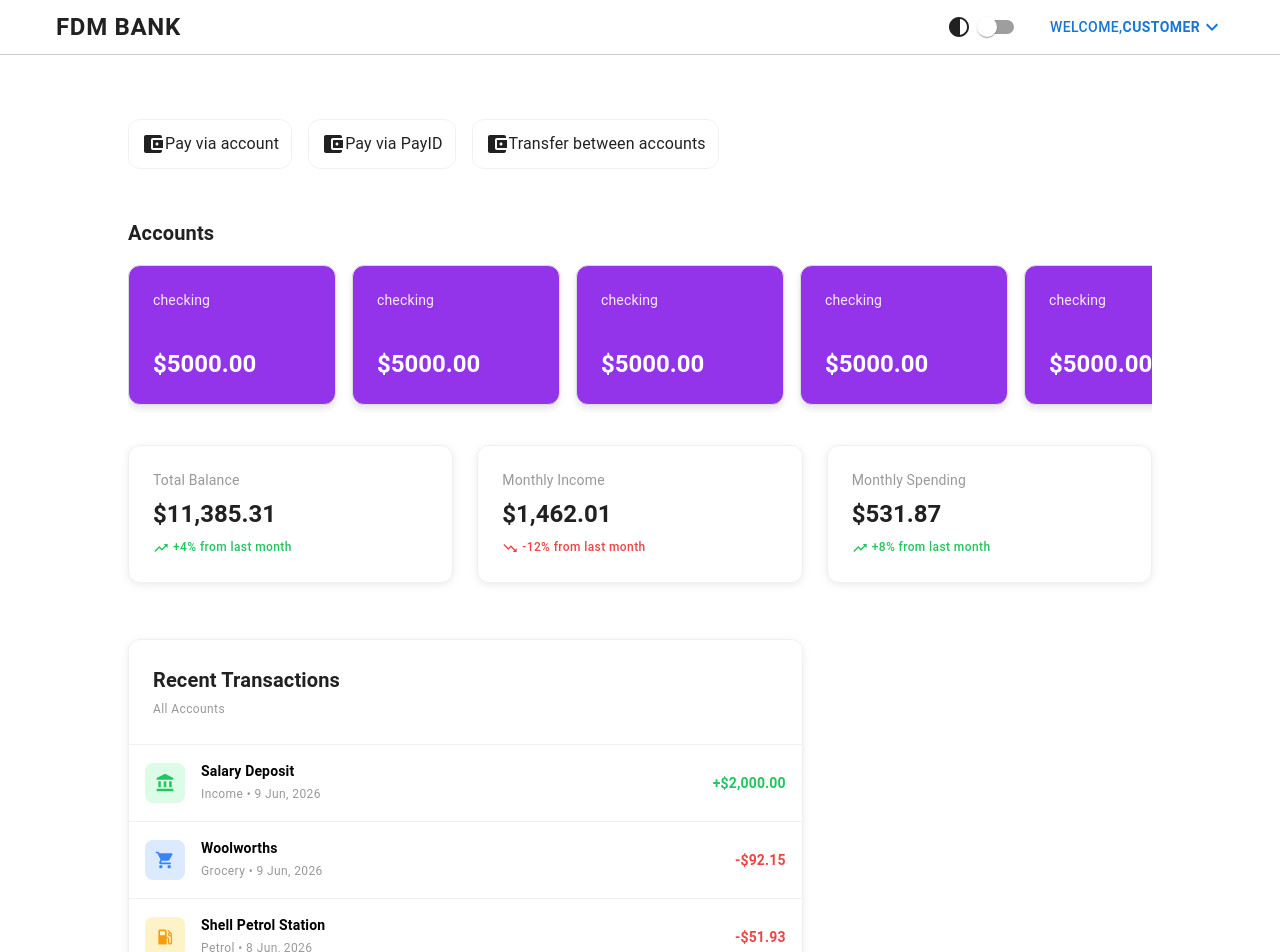
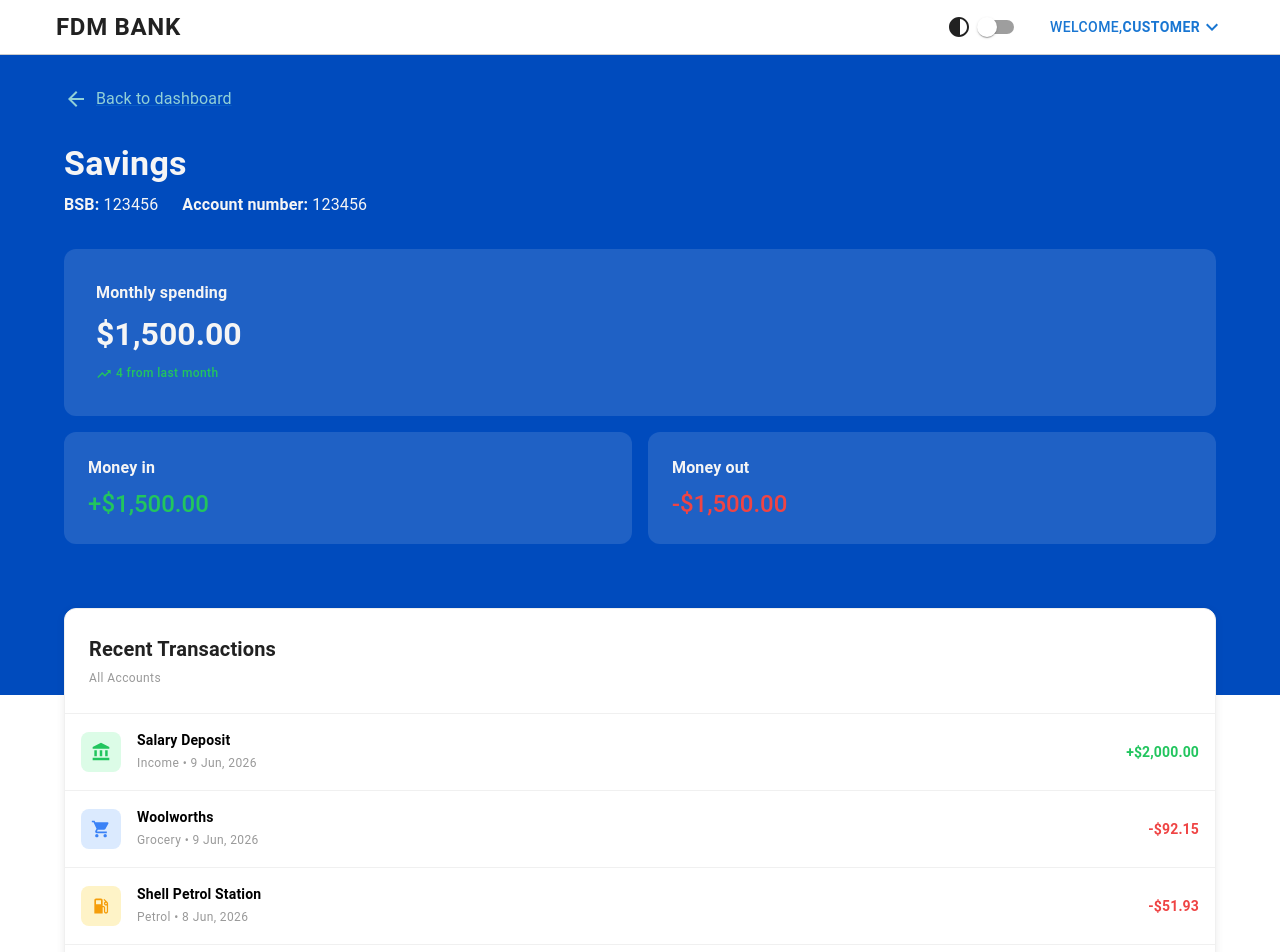
Before and after one commit to andyfdm/big_bank_theory, a React (Create React App) app in the folder frontend/: page / in a window 1280 px wide. Shown: the top 952 px of the page. Built offline with nearby package versions, Linux system fonts and the light colour scheme.

Commit message:
added account overview page

```diff
--- a/frontend/src/App.js
+++ b/frontend/src/App.js
@@ -9,6 +9,7 @@ import Login from './pages/Login';
 import Signup from './pages/Signup';
 import Dashboard from './pages/dashboard';
 import Profile from './pages/Profile';
+import Account from './pages/Account'
 
 // Components
 import HeaderBar from './components/headerBar';
@@ -104,7 +105,8 @@ function App() {
       <ThemeProvider theme={lightTheme}>
         <CssBaseline />
         <HeaderBar />
-        <Dashboard />
+        {/* <Dashboard /> */}
+        <Account/>
         {/* <Profile /> */}
         {/* <Login/> */}
       </ThemeProvider>
--- /dev/null
+++ b/frontend/src/pages/Account.js
@@ -0,0 +1,100 @@
+import { Container, Grid, Box, Typography, Button, Link } from '@mui/material';
+import PaymentHistory from '../components/paymentHistory';
+import TrendingUpIcon from '@mui/icons-material/TrendingUp';
+import TrendingDownIcon from '@mui/icons-material/TrendingDown'
+import ArrowBackIcon from '@mui/icons-material/ArrowBack';
+
+function Account(props) {
+    // mock data
+    const isPositive = true;
+    const change = 4;
+
+    const transactions = [
+        { name: 'Salary Deposit', type: 'salary', category: 'Income', date: '9 Jun, 2026', amount: '+$2,000.00' },
+        { name: 'Woolworths', type: 'shopping', category: 'Grocery', date: '9 Jun, 2026', amount: '-$92.15' },
+        { name: 'Shell Petrol Station', type: 'fuel', category: 'Petrol', date: '8 Jun, 2026', amount: '-$51.93' },
+        { name: 'Amazon', type: 'shopping', category: 'Shopping', date: '8 Jun, 2026', amount: '-$132.97' },
+        { name: 'Transfer Mia Lee food', type: 'transfer', category: 'Income', date: '8 Jun, 2026', amount: '+$50.00' }
+    ];
+
+    return (
+        <>
+            {/* background */}
+            <Box minWidth="100%" minHeight="80%" sx={{bgcolor: "#004BBD", position: "absolute",  zIndex: -1}}></Box>
+
+            <Container maxWidth="lg" sx={{py: 4}}>
+
+                <Link href="#" sx={{display: "flex", gap: 1, color: "#91D0D7"}}>
+                    <ArrowBackIcon/>
+                    Back to dashboard
+                </Link>
+
+                {/* account details */}
+                <Box sx={{color: "#F5F5F5", mb: 8, mt: 4}}>
+                    <Box sx={{mb: 4}}>
+                        <Typography variant="h4" sx={{ fontWeight: 600, mb: 1}}>Savings</Typography>
+                        <Box sx={{display: "flex", gap: 3}}>
+                            <Typography><strong>BSB:</strong> 123456</Typography>
+                            <Typography><strong>Account number:</strong> 123456</Typography>
+                        </Box>
+                    </Box>
+
+                    {/* account money stats */}
+                    <Grid container spacing={2}>
+                        <Grid item xs={12}>
+                            <Box minWidth= "100%" sx={{bgcolor: "#1F61C5", borderRadius: '12px', p:4}}>
+                                <Typography variant="h7" sx={{ fontWeight: 600}}> Monthly spending</Typography>
+                                <Typography variant="h5" sx={{ fontSize:"2rem", fontWeight: 700, mt: 1, mb: 1 }}>$1,500.00</Typography>
+                                <Box sx={{ display: 'flex', alignItems: 'center', gap: 0.5 }}>
+                                    {isPositive ? <TrendingUpIcon sx={{ fontSize: 16, color: '#22c55e'}}/> : <TrendingDownIcon sx={{ fontSize: 16, color: '#ef4444'}}/>}
+                                    <Typography variant="caption" sx={{ color: isPositive ? '#22c55e' : '#ef4444', fontWeight: 500 }}>
+                                        {change} from last month
+                                    </Typography>
+                                </Box>
+                            </Box>
+                        </Grid>
+                        <Grid item xs={6}>
+                            <Box minWidth= "100%" sx={{bgcolor: "#1F61C5", borderRadius: '12px', p:3}}>
+                                <Typography variant="h7" sx={{ fontWeight: 600}}> Money in</Typography>
+                                <Typography variant="h5" sx={{ fontSize:"1.5rem", fontWeight: 500, mt: 1, color: '#22c55e'}}>+$1,500.00</Typography>
+                            </Box>
+                        </Grid>
+                        <Grid item xs={6}>
+                            <Box minWidth= "100%" sx={{bgcolor: "#1F61C5", borderRadius: '12px', p:3}}>
+                                <Typography variant="h7" sx={{ fontWeight: 600}}> Money out</Typography>
+                                <Typography variant="h5" sx={{ fontSize:"1.5rem", fontWeight: 500, mt: 1, color: '#ef4444' }}>-$1,500.00</Typography>
+                            </Box>
+                        </Grid>
+                    </Grid>
+                </Box>
+
+                {/* account transaction history */}
+                    <Box sx={{
+                        borderRadius: '12px',
+                        boxShadow: '0 2px 8px rgba(0, 0, 0, 0.08)',
+                        border: '1px solid #f0f0f0',
+                        backgroundColor: '#FFFFFF',
+                        mb: 5
+                    }}>
+                        <Box sx={{borderBottom: '1px solid #f0f0f0', pb: 2, padding: 3}}>
+                            <Typography variant="h6" sx={{ fontWeight: 700 }}>Recent Transactions</Typography>
+                            <Typography variant="caption" sx={{ color: '#999' }}>All Accounts</Typography>
+                        </Box>
+                        {transactions.map((transaction, index) => (
+                            <PaymentHistory
+                                key={index}
+                                name={transaction.name}
+                                type={transaction.type}
+                                category={transaction.category}
+                                date={transaction.date}
+                                amount={transaction.amount}
+                            />
+                        ))}
+                    </Box>
+            </Container>
+        </>
+    )
+
+}
+
+export default Account
```
